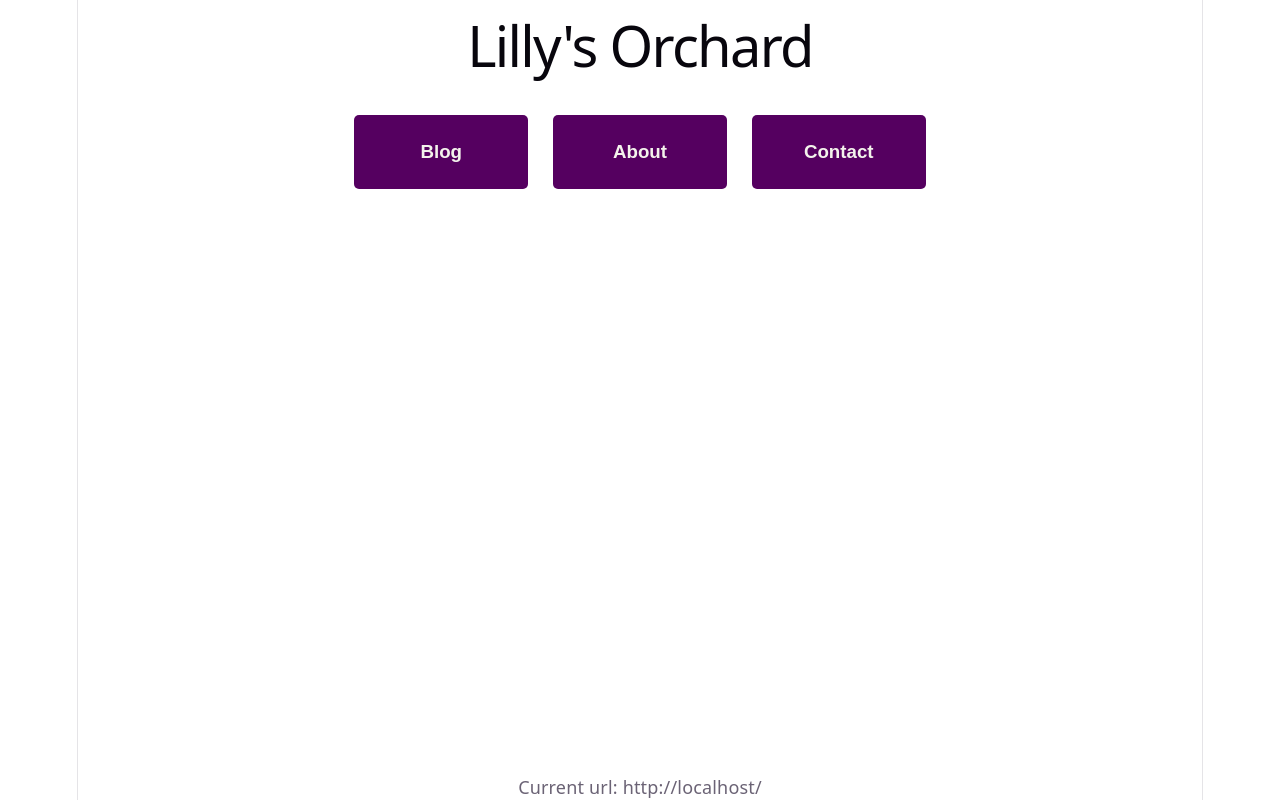
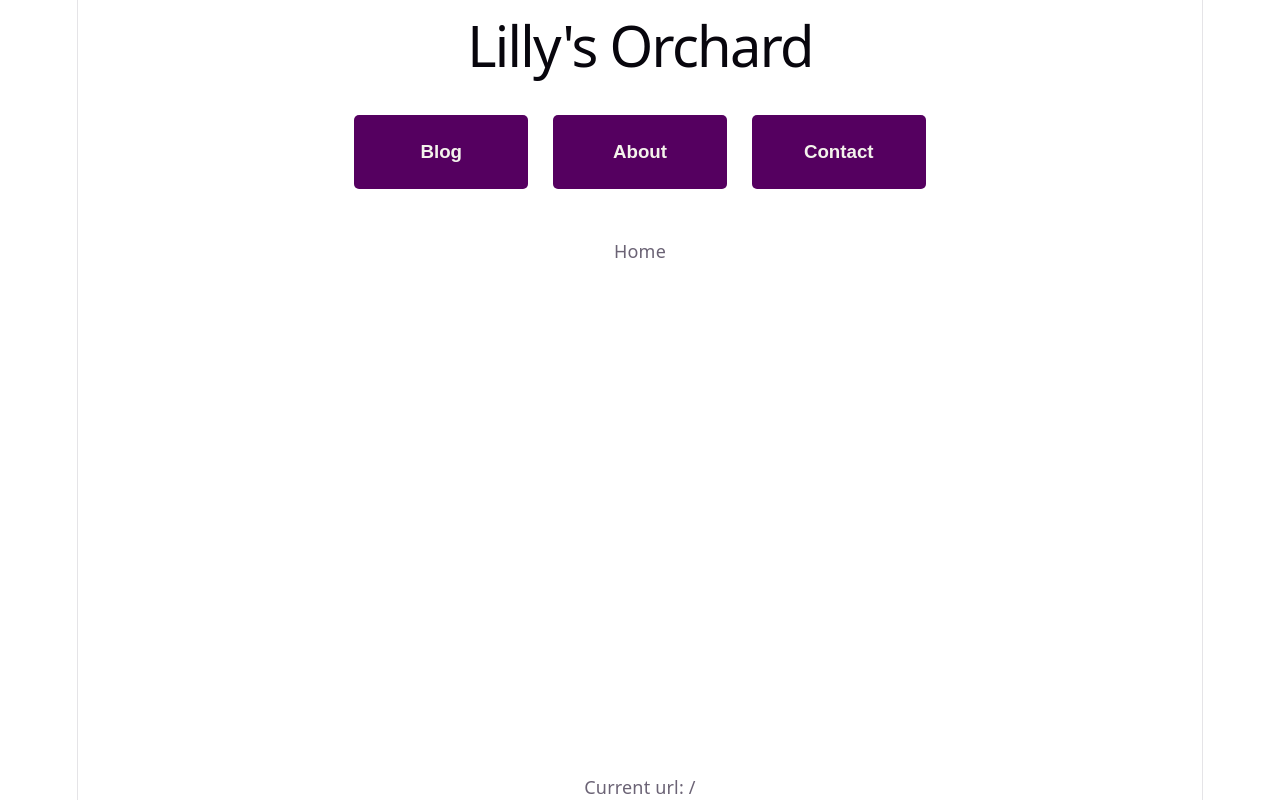
Before and after one commit to The-Naive-Bayesian/The-Naive-Bayesian.github.io, a React (Vite) app: page / in a window 1280 px wide. Built offline with nearby package versions, Linux system fonts and the light colour scheme.

Commit message:
fix up paths a bit
Signed-off-by: Lilly Emerson <lillia.e42@gmail.com>

```diff
--- a/src/App.tsx
+++ b/src/App.tsx
@@ -8,7 +8,7 @@ import NavButton from './NavButton';
 import Path from './Path';
 
 function App() {
-  const [url, setUrl] = useState(window.location.href);
+  const [url, setUrl] = useState(window.location.pathname);
 
   return (
     <>
@@ -21,11 +21,14 @@ function App() {
           <NavButton name='About' url='/about' />
           <NavButton name='Contact' url='/contact' />
         </nav>
+        <main>
+          <Path pattern={/blog/}>This is the 'blog' section</Path>
+          <Path pattern={/about/}>This is the 'about' section</Path>
+          <Path pattern={/contact/}>This is the 'contact' section</Path>
+          <Path pattern={/\/$/}>Home</Path>
+        </main>
       </section>
 
-      <Path pattern={/blog/}>
-        This is the blog section
-      </Path>
       <p>Current url: {url}</p>
     </>
   )
--- a/src/Path.tsx
+++ b/src/Path.tsx
@@ -6,7 +6,7 @@ interface PathProps {
 
 const Path = ({children, pattern}: PathProps) => {
   return (
-    pattern.test(window.location.href) && children
+    pattern.test(window.location.pathname) && children
   );
 }
 
```
